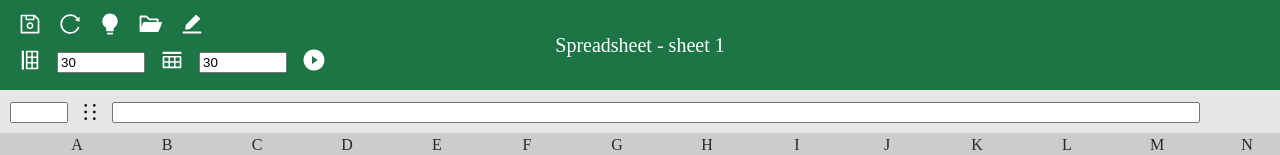
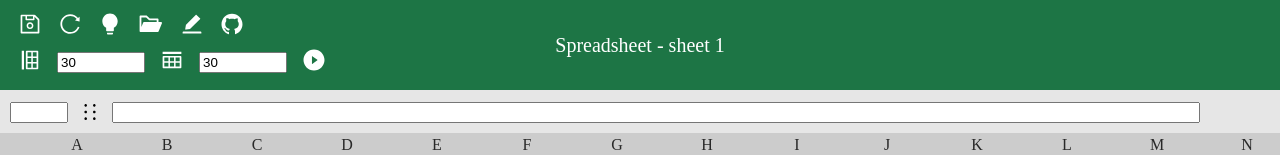
Before and after one commit to anhminh10a2hoa/spreadsheet-fetch, a React (Create React App) app: page / in a window 1280 px wide. Shown: the top 155 px of the page. Built offline with nearby package versions, Linux system fonts and the light colour scheme.

Commit message:
added github link

```diff
--- a/src/App.tsx
+++ b/src/App.tsx
@@ -1,7 +1,7 @@
 import React, { useState, useRef, useEffect, FC } from 'react';
 import './App.css';
 import { Reset } from 'styled-reset';
-import { AppContainer, InputExtensionContainer, NumberInput, Navbar, Title, IconContainer, SaveIcon, OpenIcon, ResetIcon, SetupContainer, ChangeIcon, SimpleIcon, InputHidden, EditFileName, TextInput, IndexInput, BarrierIcon, RowIcon, ColumnIcon } from "./styles";
+import { AppContainer, InputExtensionContainer, NumberInput, Navbar, Title, IconContainer, SaveIcon, OpenIcon, ResetIcon, SetupContainer, ChangeIcon, SimpleIcon, InputHidden, EditFileName, TextInput, IndexInput, BarrierIcon, RowIcon, ColumnIcon, GithubIcon } from "./styles";
 import Tooltip from '@mui/material/Tooltip';
 import { getColumnIndex, useActiveElement } from "./utils/helper";
 import Sheet from './components/Sheet';
@@ -143,6 +143,13 @@ const App: FC = () => {
     //empty
   }
 
+  const githubHandler = () => {
+    window.open(
+      'https://github.com/anhminh10a2hoa/spreadsheet-fetch',
+      '_blank'
+    );
+  }
+
   return (
     <React.Fragment>
       <Navbar>
@@ -173,11 +180,19 @@ const App: FC = () => {
               <InputHidden id="file-input" type="file" onChange={importJsonHandler} />
             </IconButton>
           </Tooltip>
+
           <Tooltip title="Edit file">
             <IconButton color="inherit">
               <EditFileName />
             </IconButton>
           </Tooltip>
+
+          <Tooltip title="Github link">
+            <IconButton color="inherit">
+              <GithubIcon onClick={githubHandler}/>
+            </IconButton>
+          </Tooltip>
+
         </IconContainer>
         <SetupContainer>
           <Tooltip title="Number of rows: ">
--- a/src/styles.ts
+++ b/src/styles.ts
@@ -1,5 +1,5 @@
 import styled from "styled-components";
-import { AiOutlineSave, AiFillFolderOpen, AiOutlineReload, AiFillPlayCircle, AiFillBulb, AiFillEdit, AiOutlineHolder, AiOutlineInsertRowAbove, AiOutlineInsertRowLeft } from "react-icons/ai";
+import { AiOutlineSave, AiFillFolderOpen, AiOutlineReload, AiFillPlayCircle, AiFillBulb, AiFillEdit, AiOutlineHolder, AiOutlineInsertRowAbove, AiOutlineInsertRowLeft, AiFillGithub } from "react-icons/ai";
 
 interface SheetProps {
   numberOfColumns: number;
@@ -166,11 +166,14 @@ export const BarrierIcon = styled(AiOutlineHolder)`
 export const RowIcon = styled(AiOutlineInsertRowLeft)`
   font-size: 1.5rem;
   cursor: pointer;
-
 `
 
 export const ColumnIcon = styled(AiOutlineInsertRowAbove)`
   font-size: 1.5rem;
   cursor: pointer;
+`
 
+export const GithubIcon = styled(AiFillGithub)`
+  font-size: 1.5rem;
+  cursor: pointer;
 `
```
